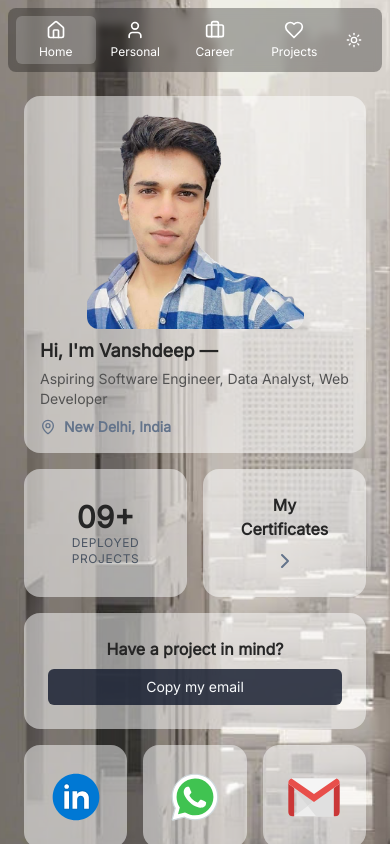
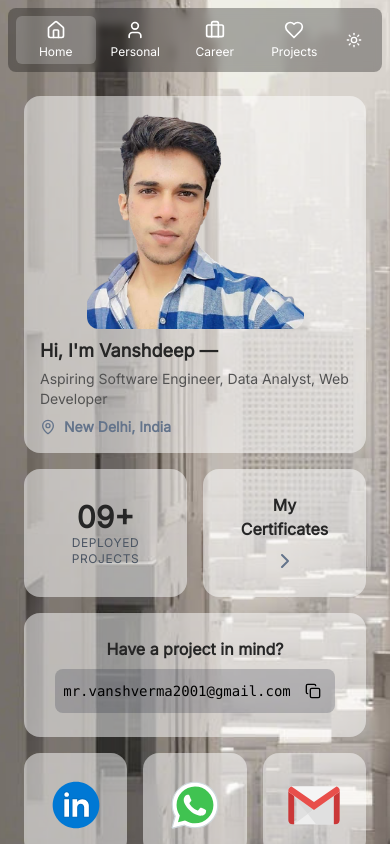
Before and after one commit to 20bcs6794/vansh, a Next.js app: page / in a window 390 px wide. Built offline with nearby package versions, Linux system fonts and the light colour scheme; what @genkit-ai/googleai, genkit would draw is missing.

Commit message:
in the grid of have a project in mind?, i want is firstly my main "mr.va

```diff
--- a/src/components/glass-panel-layout.tsx
+++ b/src/components/glass-panel-layout.tsx
@@ -4,7 +4,7 @@
 
 import { type CSSProperties, forwardRef, useRef, useEffect, useState, type ReactNode } from 'react';
 import Image from 'next/image';
-import { Home as HomeIcon, Heart, User, Briefcase, Bell, Download, Check, MapPin, Link as LinkIcon, Award, ChevronRight, GraduationCap, Phone, Instagram, Send, Mail, ArrowRight, Loader2, AlertCircle, X, Maximize, Sun, Moon } from 'lucide-react';
+import { Home as HomeIcon, Heart, User, Briefcase, Bell, Download, Check, MapPin, Link as LinkIcon, Award, ChevronRight, GraduationCap, Phone, Instagram, Send, Mail, ArrowRight, Loader2, AlertCircle, X, Maximize, Sun, Moon, Copy } from 'lucide-react';
 import { Button } from '@/components/ui/button';
 import { Avatar, AvatarFallback, AvatarImage } from '@/components/ui/avatar';
 import { ScrollArea } from '@/components/ui/scroll-area';
@@ -45,7 +45,7 @@ const LinkedInIcon = (props: React.SVGProps<SVGSVGElement>) => (
 );
 
 
-const BentoHomeGrid = () => {
+const BentoHomeGrid = ({setActiveView}: {setActiveView: (view: string) => void}) => {
     const [isCopied, setIsCopied] = useState(false);
     const { theme } = useTheme();
     const isMobile = useIsMobile();
@@ -59,7 +59,7 @@ const BentoHomeGrid = () => {
         setIsCopied(true);
         setTimeout(() => {
             setIsCopied(false);
-        }, 5000);
+        }, 2000);
     };
 
     if (isMobile) {
@@ -109,10 +109,12 @@ const BentoHomeGrid = () => {
 
                 <div className="grid grid-cols-2 gap-4">
                      {/* Deployed Projects */}
-                    <BentoCard className={cn(mobileCardClasses, "col-span-1 flex flex-col items-center justify-center")}>
+                    <a onClick={() => setActiveView("Projects")} className="group col-span-1 cursor-pointer">
+                        <BentoCard className={cn(mobileCardClasses, "h-full flex flex-col items-center justify-center")}>
                              <h3 className="text-3xl font-bold">09+</h3>
                              <p className="dark:text-neutral-400 text-gray-600 text-xs uppercase tracking-wider text-center">Deployed Projects</p>
                         </BentoCard>
+                    </a>
 
                     {/* Certificates */}
                     <a href={certificatesLink} target="_blank" rel="noopener noreferrer" className="group col-span-1">
@@ -130,22 +132,17 @@ const BentoHomeGrid = () => {
                 {/* Have a project in mind */}
                 <BentoCard className={cn(mobileCardClasses, "flex flex-col justify-center items-center")}>
                     <h3 className="font-bold text-base mb-2 text-center">Have a project in mind?</h3>
+                    <div className="flex items-center gap-2 bg-primary/20 dark:bg-primary/80 text-primary-foreground p-2 rounded-lg">
+                        <span className="text-sm font-mono text-black dark:text-white">mr.vanshverma2001@gmail.com</span>
                         <Button
+                            variant="ghost"
+                            size="icon"
                             onClick={handleCopyEmail}
-                        className={cn(
-                            "w-full max-w-xs bg-primary/80 hover:bg-primary text-primary-foreground transition-colors text-sm h-9",
-                            isCopied && "bg-green-600 hover:bg-green-700"
-                        )}
+                            className={cn("h-7 w-7", isCopied ? "text-green-500" : "text-black dark:text-white")}
                         >
-                        {isCopied ? (
-                            <span className="flex items-center justify-center">
-                                <Check className="w-4 h-4 mr-2" />
-                                Copied!
-                            </span>
-                        ) : (
-                           "Copy my email"
-                        )}
+                            {isCopied ? <Check className="w-4 h-4" /> : <Copy className="w-4 h-4" />}
                         </Button>
+                    </div>
                 </BentoCard>
 
                  {/* Socials */}
@@ -223,29 +220,26 @@ const BentoHomeGrid = () => {
                 </BentoCard>
             </a>
 
-            <BentoCard className="col-span-1 md:col-span-1 flex flex-col items-center justify-center animate-expand-x" style={{ animationDelay: '0.2s' }}>
+            <a onClick={() => setActiveView("Projects")} className="group animate-expand-x cursor-pointer" style={{ animationDelay: '0.2s' }}>
+                <BentoCard className="col-span-1 md:col-span-1 h-full flex flex-col items-center justify-center">
                      <h3 className="text-5xl font-bold">09+</h3>
                      <p className="text-muted-foreground text-xs uppercase tracking-wider text-center">Deployed Projects</p>
                 </BentoCard>
+            </a>
 
             <BentoCard className="col-span-1 md:col-span-2 flex flex-col justify-center items-center animate-expand-y" style={{ animationDelay: '0.3s' }}>
                 <h3 className="font-bold text-lg mb-4 text-center">Have a project in mind?</h3>
+                <div className="flex items-center gap-2 bg-primary/20 dark:bg-primary/80 text-primary-foreground p-2 rounded-lg">
+                    <span className="text-sm font-mono text-black dark:text-white">mr.vanshverma2001@gmail.com</span>
                     <Button
+                        variant="ghost"
+                        size="icon"
                         onClick={handleCopyEmail}
-                    className={cn(
-                        "w-full max-w-xs bg-primary/80 hover:bg-primary text-primary-foreground transition-colors",
-                        isCopied && "bg-green-600 hover:bg-green-700"
-                    )}
+                        className={cn("h-7 w-7", isCopied ? "text-green-500" : "text-black dark:text-white")}
                     >
-                    {isCopied ? (
-                        <span className="flex items-center justify-center">
-                            <Check className="w-4 h-4 mr-2" />
-                            Copied!
-                        </span>
-                    ) : (
-                       "Copy my email"
-                    )}
+                        {isCopied ? <Check className="w-4 h-4" /> : <Copy className="w-4 h-4" />}
                     </Button>
+                </div>
             </BentoCard>
         </div>
     );
@@ -1092,7 +1086,7 @@ export function GlassPanelLayout({ orientation }: { orientation?: { beta: number
 
     switch (activeView) {
       case 'Home':
-        content = <BentoHomeGrid />;
+        content = <BentoHomeGrid setActiveView={setActiveView} />;
         break;
       case 'Projects':
         content = <ProjectsView onProjectHover={setProjectDescriptionForRightPanel} />;
```
Lines whose indentation alone changed are shown as unchanged.
